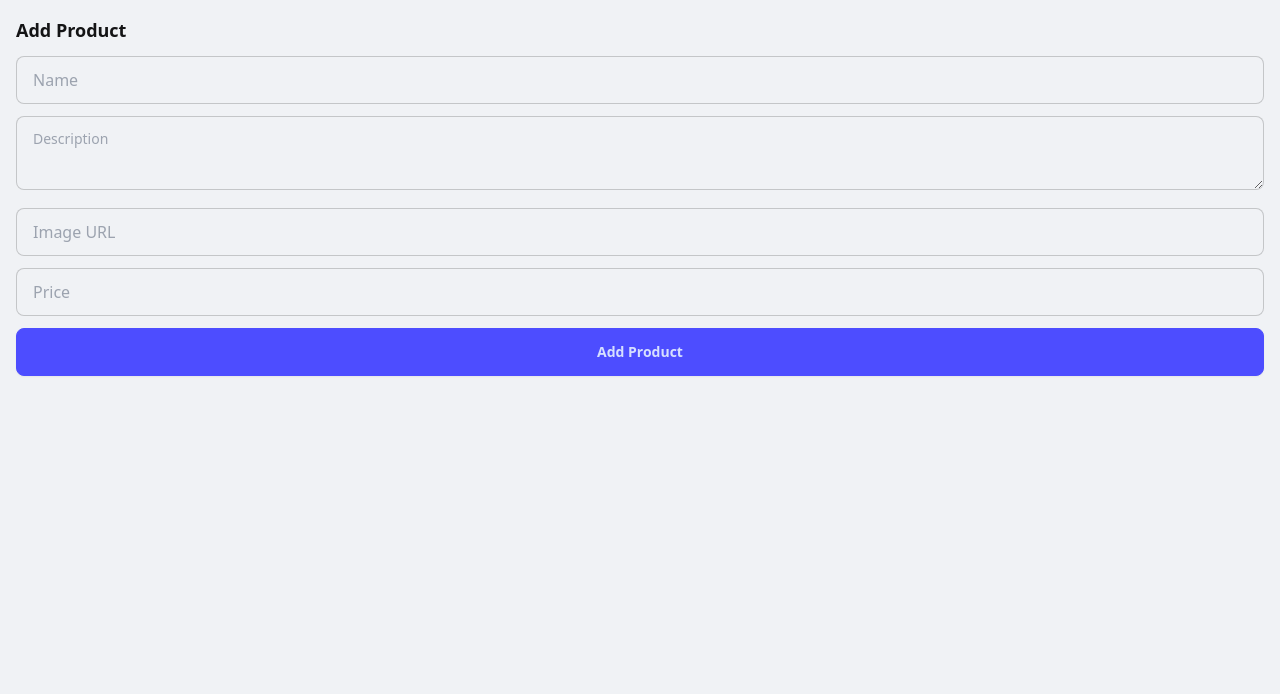
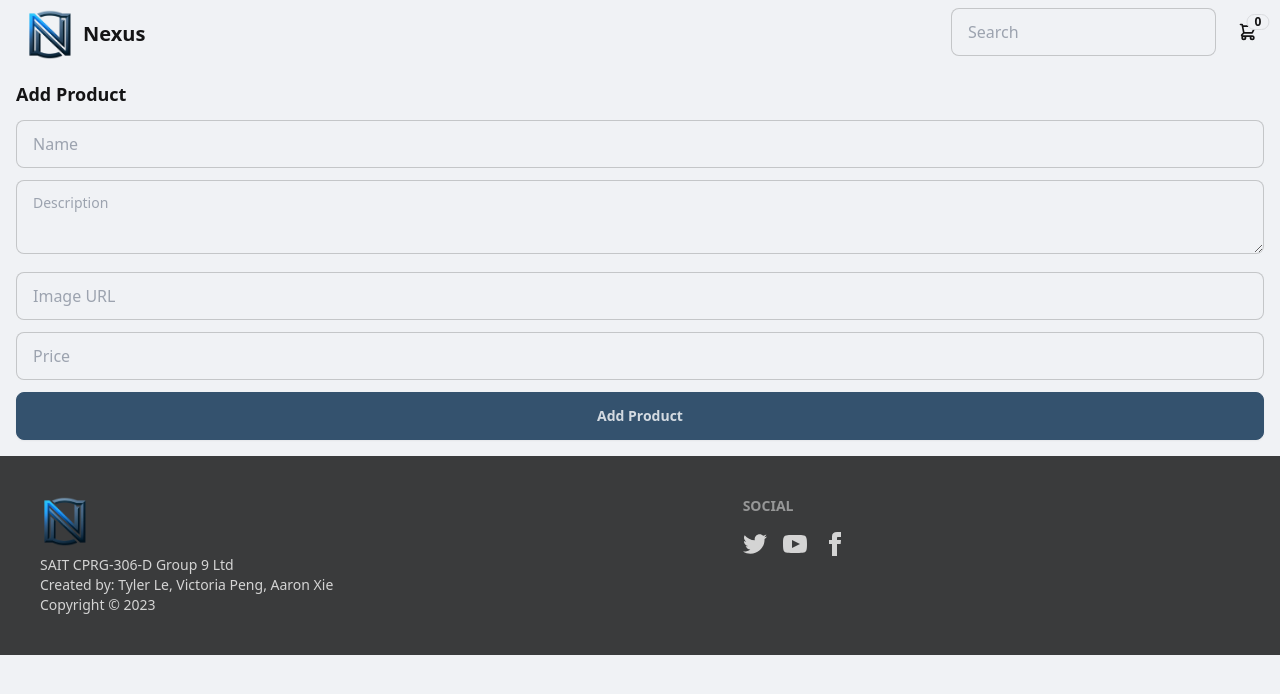
Before and after one commit to TylerTLe/NexusECommerce, a Next.js app: page /add-product in a window 1280 px wide. Shown: the top 694 px of the page. Built offline with nearby package versions, Linux system fonts and the light colour scheme; no server answers.

Commit message:
adds footer and navbar

```diff
--- /dev/null
+++ b/src/app/Footer.tsx
@@ -0,0 +1,22 @@
+import React from 'react';
+import Image from 'next/image';
+import logo from './assets/NEXUS-LOGO.png';
+
+export default function Footer() {
+  return (
+    <footer className="footer p-10 bg-neutral text-neutral-content">
+  <aside>
+  <Image src={logo} alt='Nexus Logo' width={50} height={50} />
+    <p>SAIT CPRG-306-D Group 9 Ltd<br/>Created by: Tyler Le, Victoria Peng, Aaron Xie<br/>Copyright © 2023</p>
+  </aside>
+  <nav>
+    <header className="footer-title">Social</header>
+    <div className="grid grid-flow-col gap-4">
+      <a><svg xmlns="http://www.w3.org/2000/svg" width="24" height="24" viewBox="0 0 24 24" className="fill-current"><path d="M24 4.557c-.883.392-1.832.656-2.828.775 1.017-.609 1.798-1.574 2.165-2.724-.951.564-2.005.974-3.127 1.195-.897-.957-2.178-1.555-3.594-1.555-3.179 0-5.515 2.966-4.797 6.045-4.091-.205-7.719-2.165-10.148-5.144-1.29 2.213-.669 5.108 1.523 6.574-.806-.026-1.566-.247-2.229-.616-.054 2.281 1.581 4.415 3.949 4.89-.693.188-1.452.232-2.224.084.626 1.956 2.444 3.379 4.6 3.419-2.07 1.623-4.678 2.348-7.29 2.04 2.179 1.397 4.768 2.212 7.548 2.212 9.142 0 14.307-7.721 13.995-14.646.962-.695 1.797-1.562 2.457-2.549z"></path></svg></a>
+      <a><svg xmlns="http://www.w3.org/2000/svg" width="24" height="24" viewBox="0 0 24 24" className="fill-current"><path d="M19.615 3.184c-3.604-.246-11.631-.245-15.23 0-3.897.266-4.356 2.62-4.385 8.816.029 6.185.484 8.549 4.385 8.816 3.6.245 11.626.246 15.23 0 3.897-.266 4.356-2.62 4.385-8.816-.029-6.185-.484-8.549-4.385-8.816zm-10.615 12.816v-8l8 3.993-8 4.007z"></path></svg></a>
+      <a><svg xmlns="http://www.w3.org/2000/svg" width="24" height="24" viewBox="0 0 24 24" className="fill-current"><path d="M9 8h-3v4h3v12h5v-12h3.642l.358-4h-4v-1.667c0-.955.192-1.333 1.115-1.333h2.885v-5h-3.808c-3.596 0-5.192 1.583-5.192 4.615v3.385z"></path></svg></a>
+    </div>
+  </nav>
+</footer>
+  )
+}
--- /dev/null
+++ b/src/app/NavBar/NavBar.tsx
@@ -0,0 +1,47 @@
+import Image from 'next/image'
+import Link from 'next/link'
+import React from 'react'
+import logo from '../assets/NEXUS-LOGO.png'
+import { redirect } from 'next/navigation';
+import { getCart } from '@/lib/db/cart';
+import ShoppingCartButton from './ShoppingCartButton';
+
+async function searchProducts(formData: FormData) {
+    "use server";
+
+    const searchQuery = formData.get('searchQuery')?.toString();
+
+    if (!searchQuery) {
+        redirect('/search?query=' + searchQuery);
+    }
+}
+
+export default async function NavBar() {
+    const cart = await getCart();
+
+
+  return (
+    <div className='bg-base-100'>
+        <div className='navbar max-w-7xl m-auto flex-col sm:flex-row gap-2'>
+            <div className='flex-1'>
+                <Link href='/' className='btn btn-ghost text-xl normal-case'>
+                    <Image src={logo} alt='Nexus Logo' width={50} height={50} />
+                    Nexus
+                </Link>
+            </div>
+            <div className='flex-none gap-2'>
+                <form action={searchProducts}>
+                    <div className='form-control'>
+                        <input
+                            name='searchQuery'
+                            type='text'
+                            placeholder='Search'
+                            className='input input-bordered w-full min-w-[100px]' />
+                    </div>
+                </form>
+                <ShoppingCartButton cart={cart} />
+            </div>
+        </div>
+    </div>
+  )
+}
--- /dev/null
+++ b/src/app/NavBar/ShoppingCartButton.tsx
@@ -0,0 +1,55 @@
+'use client';
+
+import { ShoppingCart } from '@/lib/db/cart'
+import { formatPrice } from '@/lib/format';
+import Link from 'next/link';
+import React from 'react'
+
+
+interface ShoppingCartButtonProps {
+    cart: ShoppingCart | null;
+
+
+}
+
+export default function ShoppingCartButton({cart}: ShoppingCartButtonProps) {
+
+    function closeDropDown() {
+        const element = document.activeElement as HTMLElement;
+        if (element) {
+            element.blur();
+        }
+    }
+  return (
+    <div className='dropdown dropdown-end'>
+        <label tabIndex={0} className='btn-ghost btn-circle btn'>
+            <div className='indicator'>
+            <svg
+                xmlns="http://www.w3.org/2000/svg"
+                className="h-5 w-5"
+                fill="none"
+                viewBox="0 0 24 24"
+                stroke="currentColor"
+            >
+            <path
+                strokeLinecap="round"
+                strokeLinejoin="round"
+                strokeWidth="2"
+                d="M3 3h2l.4 2M7 13h10l4-8H5.4M7 13L5.4 5M7 13l-2.293 2.293c-.63.63-.184 1.707.707 1.707H17m0 0a2 2 0 100 4 2 2 0 000-4zm-8 2a2 2 0 11-4 0 2 2 0 014 0z"
+            />
+            </svg>
+            <span className='badge badge-sm indicator-item'>{cart?.size || 0}</span>
+            </div>
+        </label>
+        <div tabIndex={0} className='card dropdown-content card-compact mt-3 w-52 bg-base-100 shadow z-30'>
+            <div className='card-body'>
+                <span className='text-lg font-bold'>{cart?.size || 0} items</span>
+                <span className='text-info'>Subtotal: {formatPrice(cart?.subtotal || 0)}</span>
+                <div className='card-actions'>
+                    <Link href='/cart' className='btn btn-primary btn-block' onClick={closeDropDown}>View cart</Link>
+                </div>
+            </div>
+        </div>
+    </div>
+  )
+}
--- a/src/app/layout.tsx
+++ b/src/app/layout.tsx
@@ -1,5 +1,7 @@
 import type { Metadata } from 'next'
 import './globals.css'
+import NavBar from './NavBar/NavBar'
+import Footer from './Footer'
 
 
 export const metadata: Metadata = {
@@ -14,10 +16,12 @@ export default function RootLayout({
 }) {
   return (
     <html lang="en">
-      <body >
+      <body>
+        <NavBar />
         <main className='p-4 max-w- m-auto min-w-[300px]'>
           {children}
         </main>
+        <Footer />
         </body>
     </html>
   )
--- a/src/components/ProductCard.tsx
+++ b/src/components/ProductCard.tsx
@@ -33,7 +33,7 @@ export default function ProductCard({product}: ProductCardProps){
                 <p>
                     {product.description}
                 </p>
-                <PriceTag price={product.price} className="badge-accent" />
+                <PriceTag price={product.price} className="badge-accent p-3" />
             </div>
         </Link>
 
--- a/tailwind.config.ts
+++ b/tailwind.config.ts
@@ -11,9 +11,9 @@ const config: Config = {
     themes: [
       {
         mainTheme: {
-          "primary": "#4D4DFF",    // A vibrant blue, ideal for key elements and calls to action.
+          "primary": "#34526E",    // A vibrant blue, ideal for key elements and calls to action.
           "secondary": "#FFD700",  // A bright gold, perfect for highlighting and accents.
-          "accent": "#7C83FD",     // A softer purple, great for subtle highlights.
+          "accent": "#26B7FD",     // A softer purple, great for subtle highlights.
           "neutral": "#3A3B3C",    // A deep gray, suitable for text and primary content.
           "base-100": "#F0F2F5",   // Pure white, for background and clean spaces.
           "info": "#17A2B8",       // A calming blue, for informational elements.
```
Also changed, not shown: src/app/assets/NEXUS-LOGO.png.
